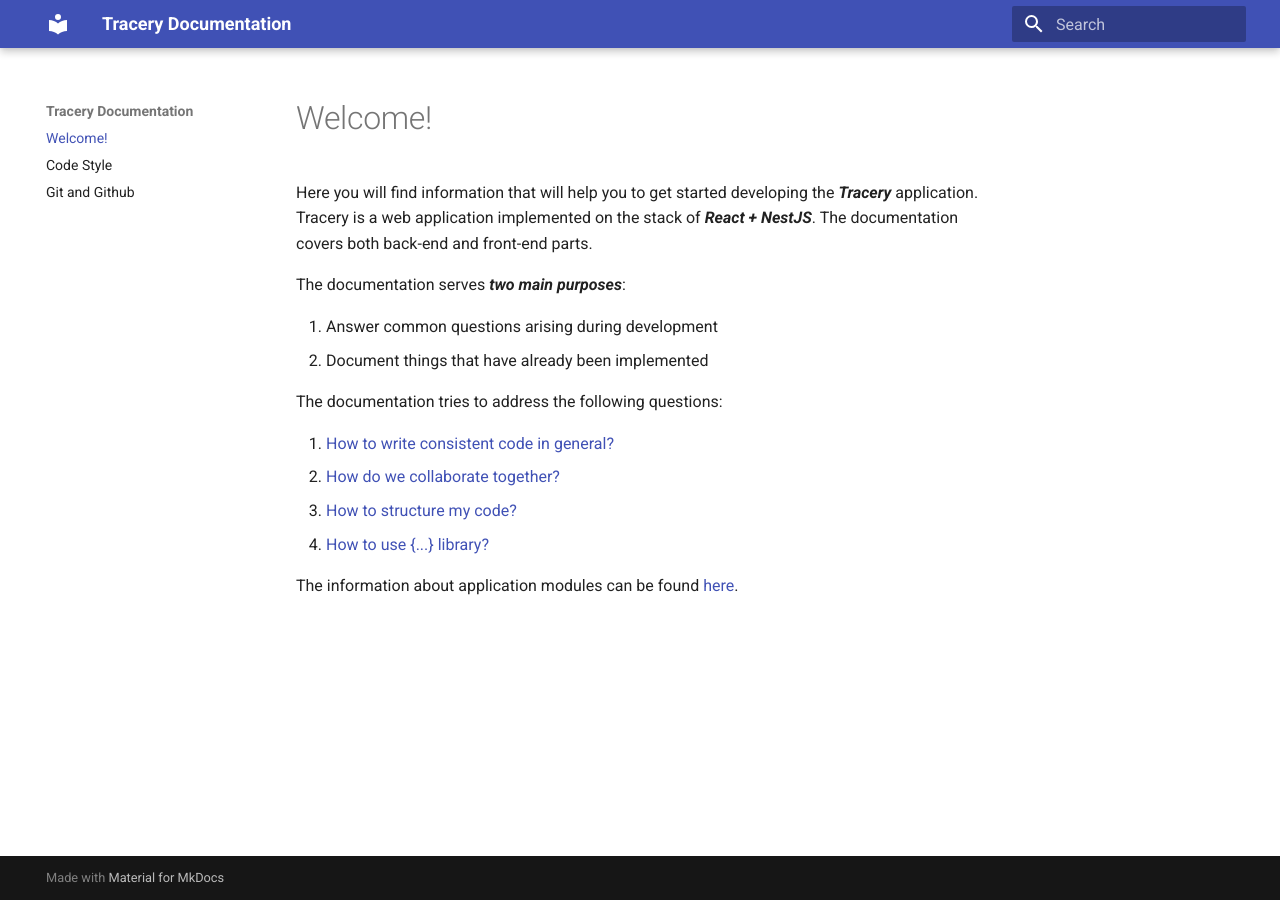
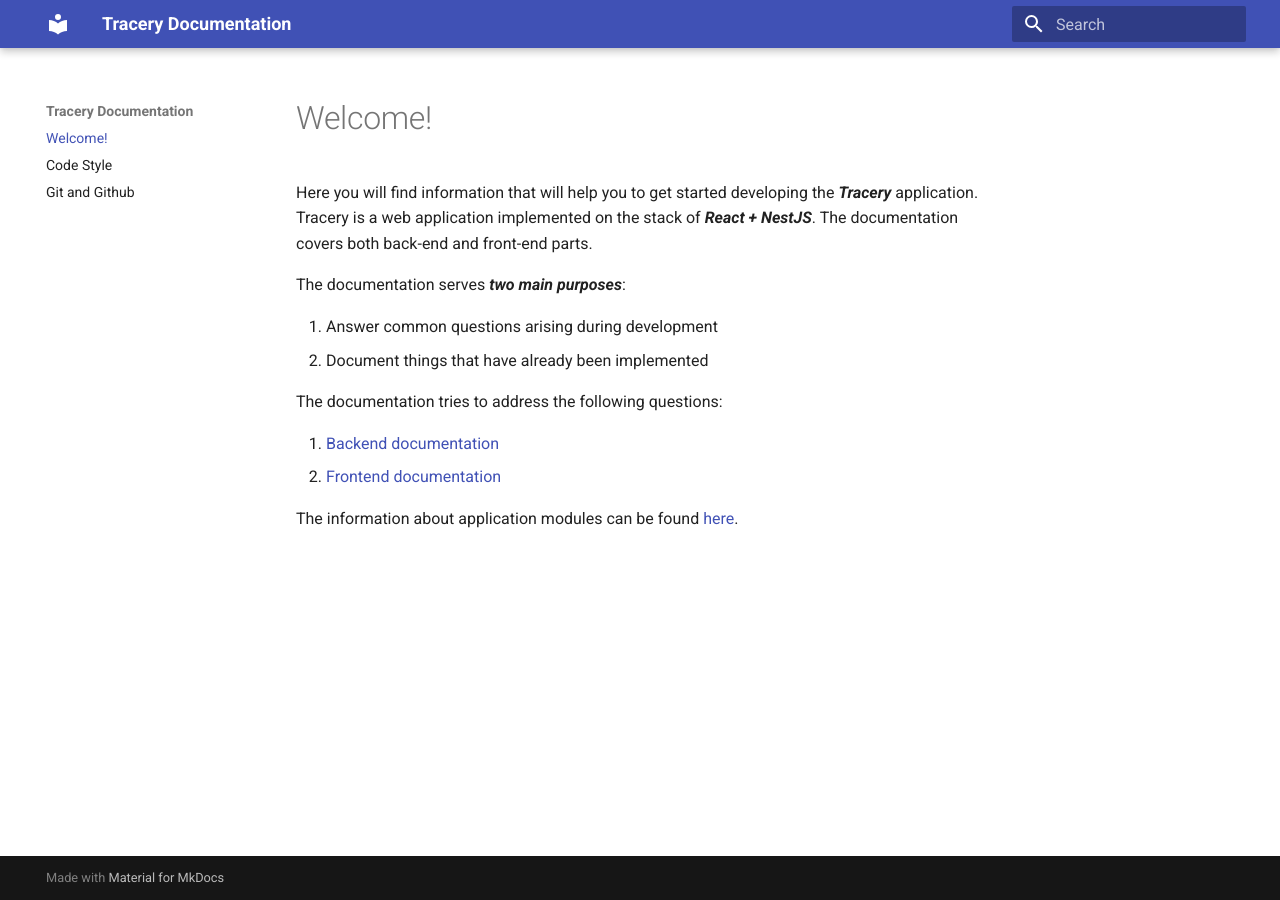
Before and after one commit to tracery-team/tracery-docs, an MkDocs documentation site: the page built from docs/index.md, in a window 1280 px wide. Built offline with MkDocs 1.6.1 and Material for MkDocs 9.7.7, drawn with Linux system fonts in a browser that asks for light colours.

Commit message:
Initial changes

```diff
--- a/docs/index.md
+++ b/docs/index.md
@@ -15,10 +15,8 @@
 The documentation tries to address the following
 questions:
 
-1. [How to write consistent code in general?](code-style.md)
-2. [How do we collaborate together?](git-and-github.md)
-3. [How to structure my code?](code-structure.md)
-4. [How to use {...} library?](libraries.md)
+1. [Backend documentation](backend.md)
+2. [Frontend documentation](git-and-github.md)
 
 The information about application modules
 can be found [here](modules.md).
```
